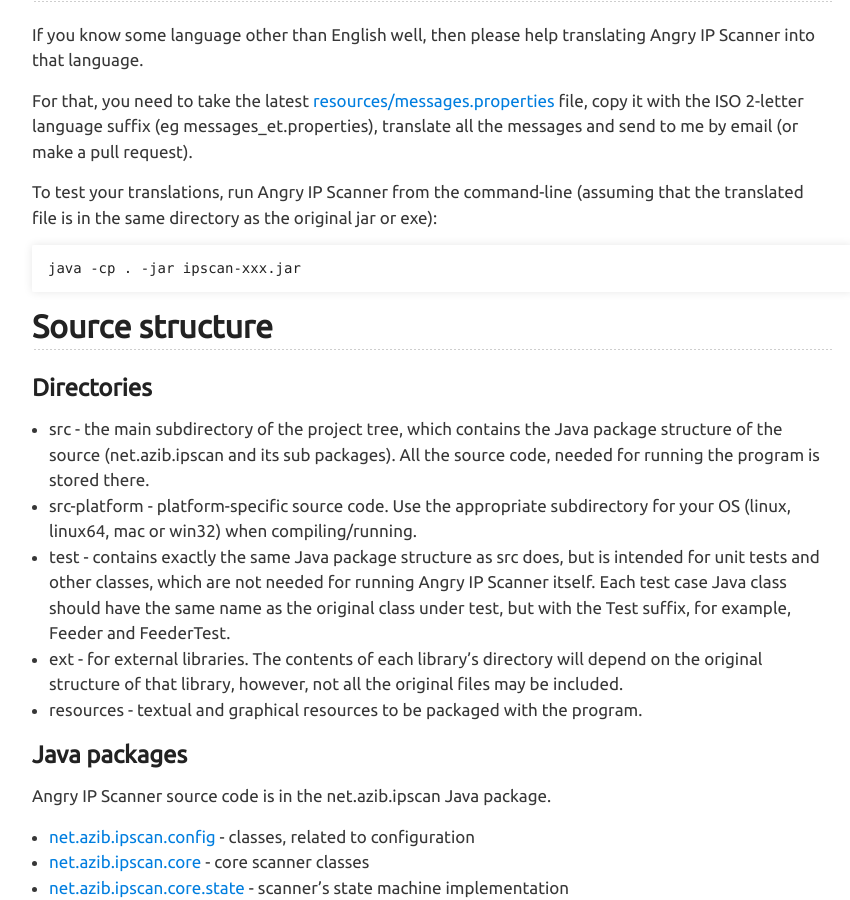
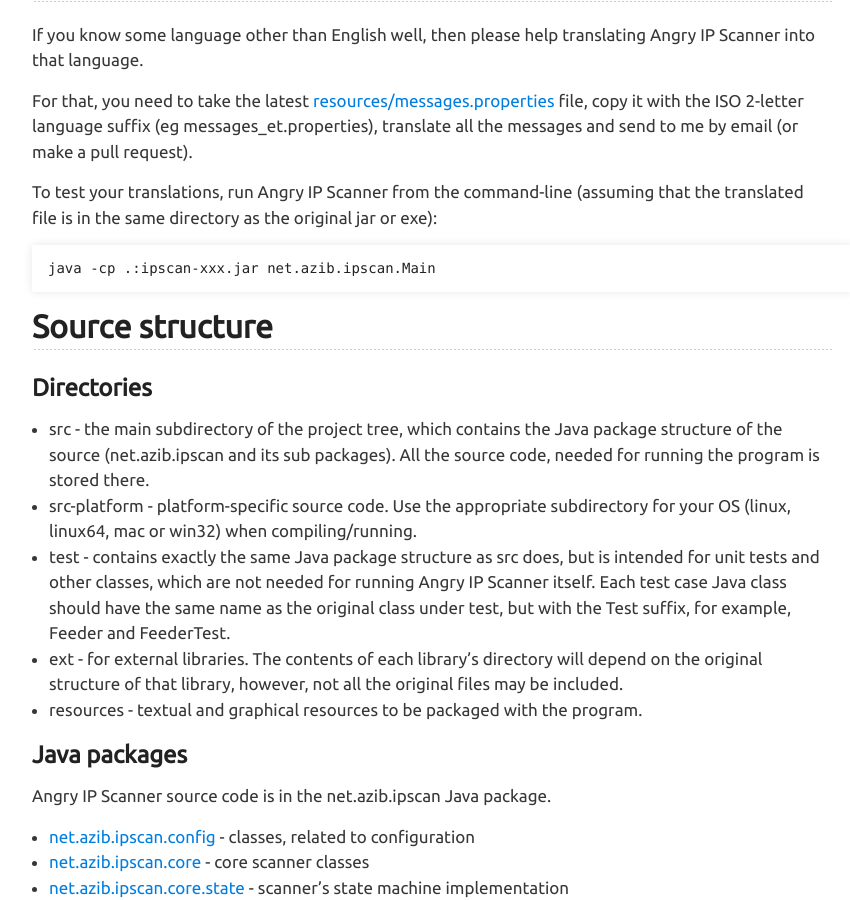
Before and after one commit to angryip/ipscan, a Jekyll site: the page built from contribute/index.markdown, in a window 1280 px wide and 900 px high, scrolled down 1154 px. Shown: the whole window, without its empty margins (208-1058 px from the left). Built offline with Jekyll 4.4.1, drawn with Linux system fonts in a browser that asks for light colours.

Commit message:
specify a working way to test translations

```diff
--- a/contribute/index.markdown
+++ b/contribute/index.markdown
@@ -49,7 +49,7 @@
 
 To test your translations, run Angry IP Scanner from the command-line (assuming that the translated file is in the same directory as the original jar or exe):
 
-    java -cp . -jar ipscan-xxx.jar
+    java -cp .:ipscan-xxx.jar net.azib.ipscan.Main
 
 Source structure
 ----------------
```
